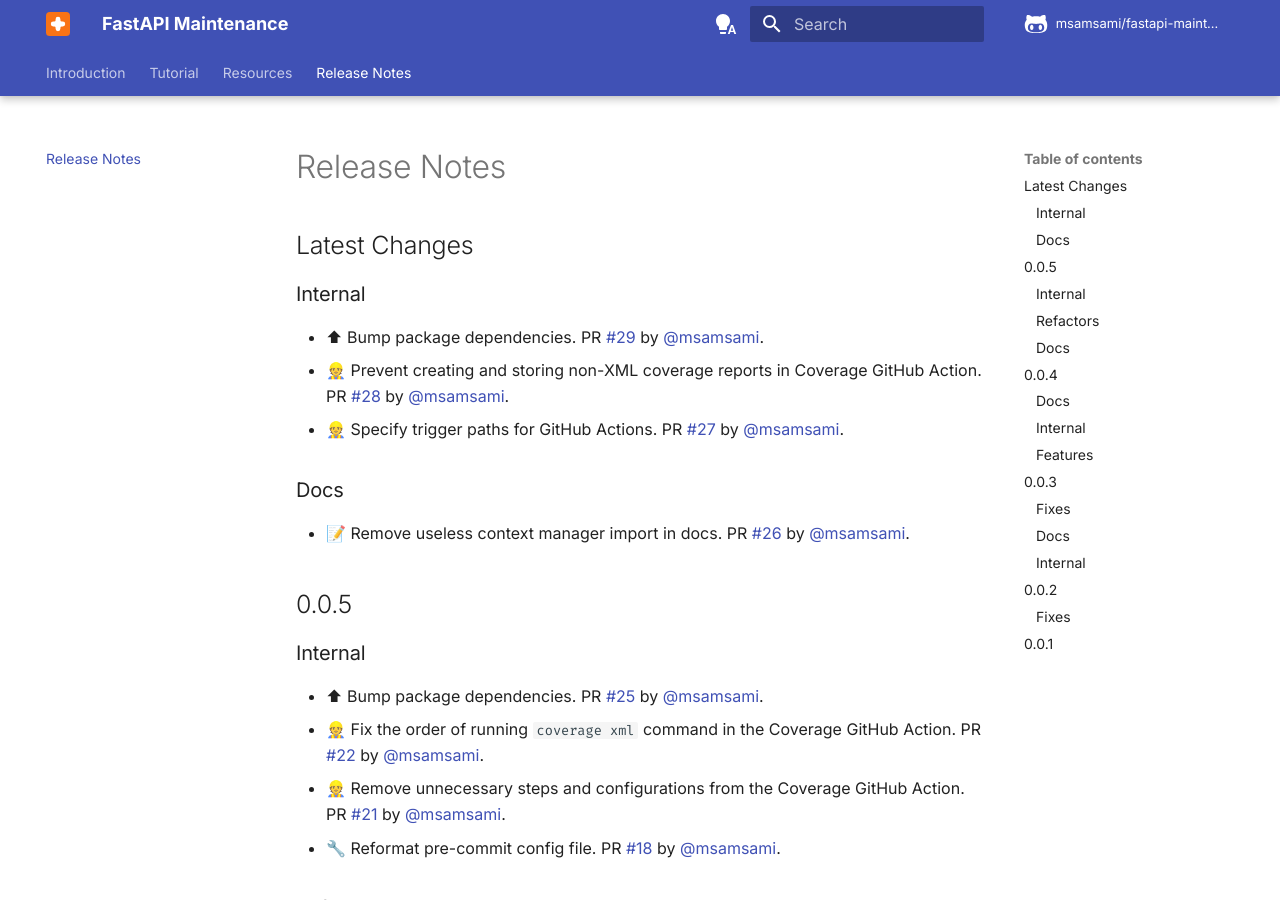
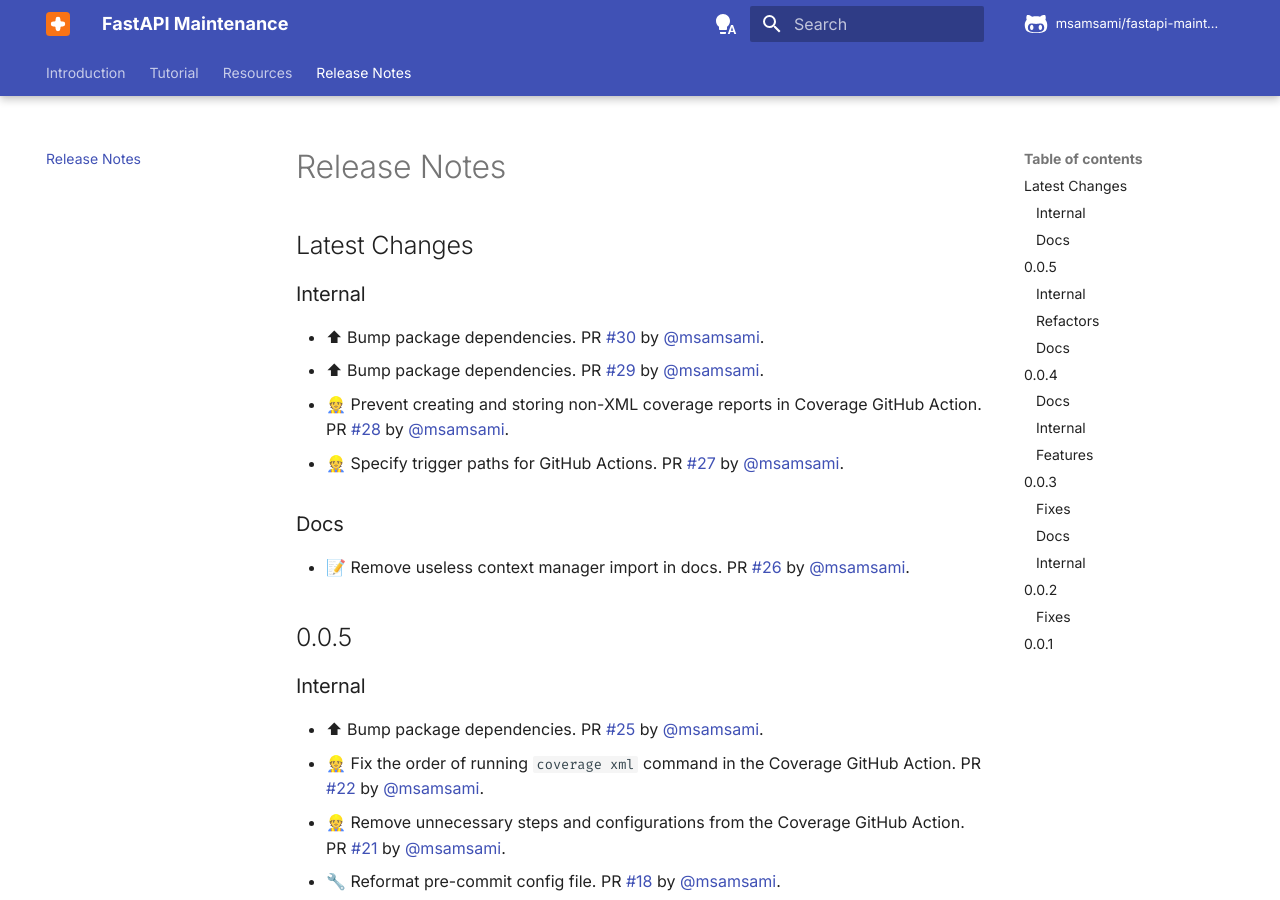
Before and after one commit to msamsami/fastapi-maintenance, an MkDocs documentation site: the page built from docs/release-notes.md, in a window 1280 px wide and 900 px high. Built offline with MkDocs 1.6.1 and Material for MkDocs 9.7.7, drawn with Linux system fonts in a browser that asks for light colours; comment, search, counter and statistics services are not loaded.

Commit message:
Update release notes

```diff
--- a/docs/release-notes.md
+++ b/docs/release-notes.md
@@ -4,6 +4,7 @@
 
 ### Internal
 
+- ⬆ Bump package dependencies. PR [#30](https://github.com/msamsami/fastapi-maintenance/pull/30) by [@msamsami](https://github.com/msamsami).
 - ⬆ Bump package dependencies. PR [#29](https://github.com/msamsami/fastapi-maintenance/pull/29) by [@msamsami](https://github.com/msamsami).
 - 👷 Prevent creating and storing non-XML coverage reports in Coverage GitHub Action. PR [#28](https://github.com/msamsami/fastapi-maintenance/pull/28) by [@msamsami](https://github.com/msamsami).
 - 👷 Specify trigger paths for GitHub Actions. PR [#27](https://github.com/msamsami/fastapi-maintenance/pull/27) by [@msamsami](https://github.com/msamsami).
```
